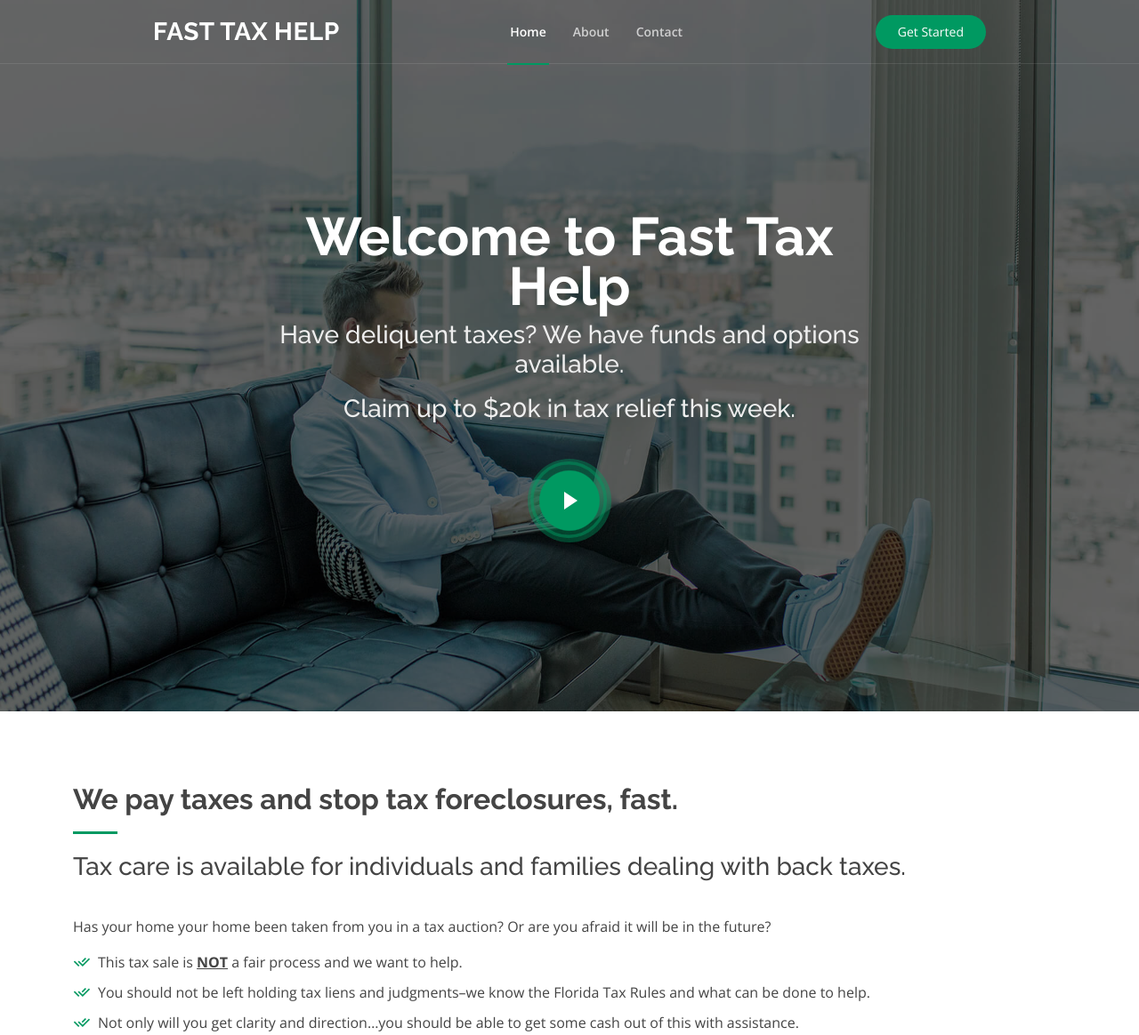
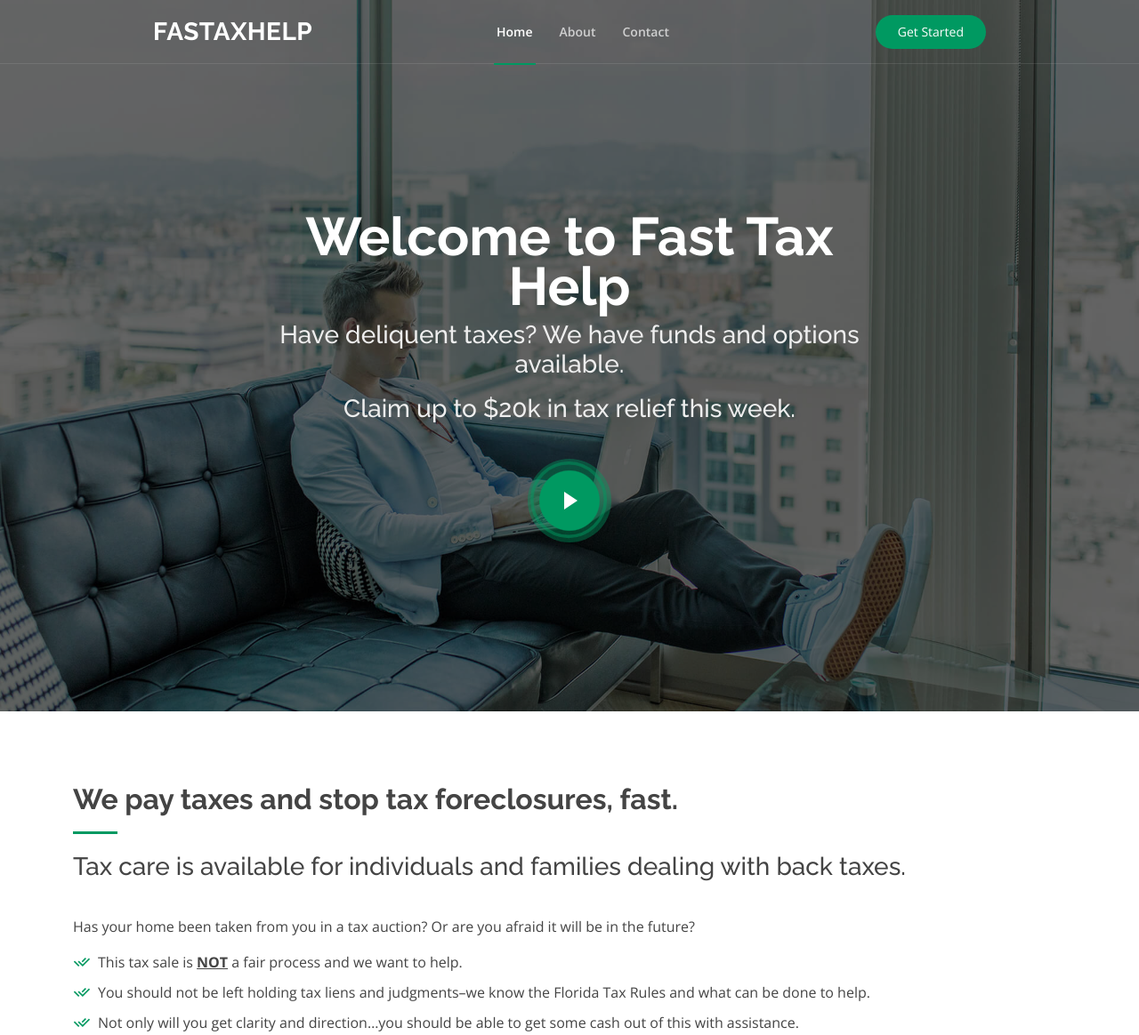
Before and after one commit to pissall20/taxhelpcare, a Django app: page / in a window 1280 px wide. Shown: the top 1164 px of the page at 89% size. Run offline with Django 4.2, Linux system fonts and the light colour scheme; some libraries are stand-ins or nearby versions.

Commit message:
Changed logo text

```diff
--- a/website/templates/website/base.html
+++ b/website/templates/website/base.html
@@ -55,7 +55,7 @@
         <div class="row justify-content-center">
             <div class="col-xl-9 d-flex align-items-center justify-content-lg-between">
 
-                 <h1 class="logo me-auto me-lg-0"><a href="{% url 'index' %}">FAST TAX HELP</a></h1>
+                 <h1 class="logo me-auto me-lg-0"><a href="{% url 'index' %}">FASTAXHELP</a></h1>
 
                 <!-- Uncomment below if you prefer to use an image logo -->
 
@@ -106,7 +106,7 @@
 <!-- ======= Footer ======= -->
 <footer id="footer">
     <div class="container">
-        <h3>FAST TAX HELP</h3>
+        <h3>FASTAXHELP</h3>
         <p>Have deliquent taxes? We have funds and options available. Claim up to $20k in tax relief this week.</p>
         <div class="social-links">
             <a href="#" class="twitter"><i class="bx bxl-twitter"></i></a>
@@ -116,7 +116,7 @@
             <a href="#" class="linkedin"><i class="bx bxl-linkedin"></i></a>
         </div>
         <div class="copyright">
-            &copy; Copyright 2022 <strong><span>FAST TAX HELP</span></strong>. All Rights Reserved
+            &copy; Copyright 2022 <strong><span>FASTAXHELP</span></strong>. All Rights Reserved
         </div>
     </div>
 </footer><!-- End Footer -->
--- a/website/templates/website/index.html
+++ b/website/templates/website/index.html
@@ -32,7 +32,7 @@
             <div class="row content">
                 <div class="col-lg-12">
                     <p>
-                        Has your home your home been taken from you in a tax auction? Or are you afraid it will be in
+                        Has your home been taken from you in a tax auction? Or are you afraid it will be in
                         the future?
                     </p>
                     <ul>
```
